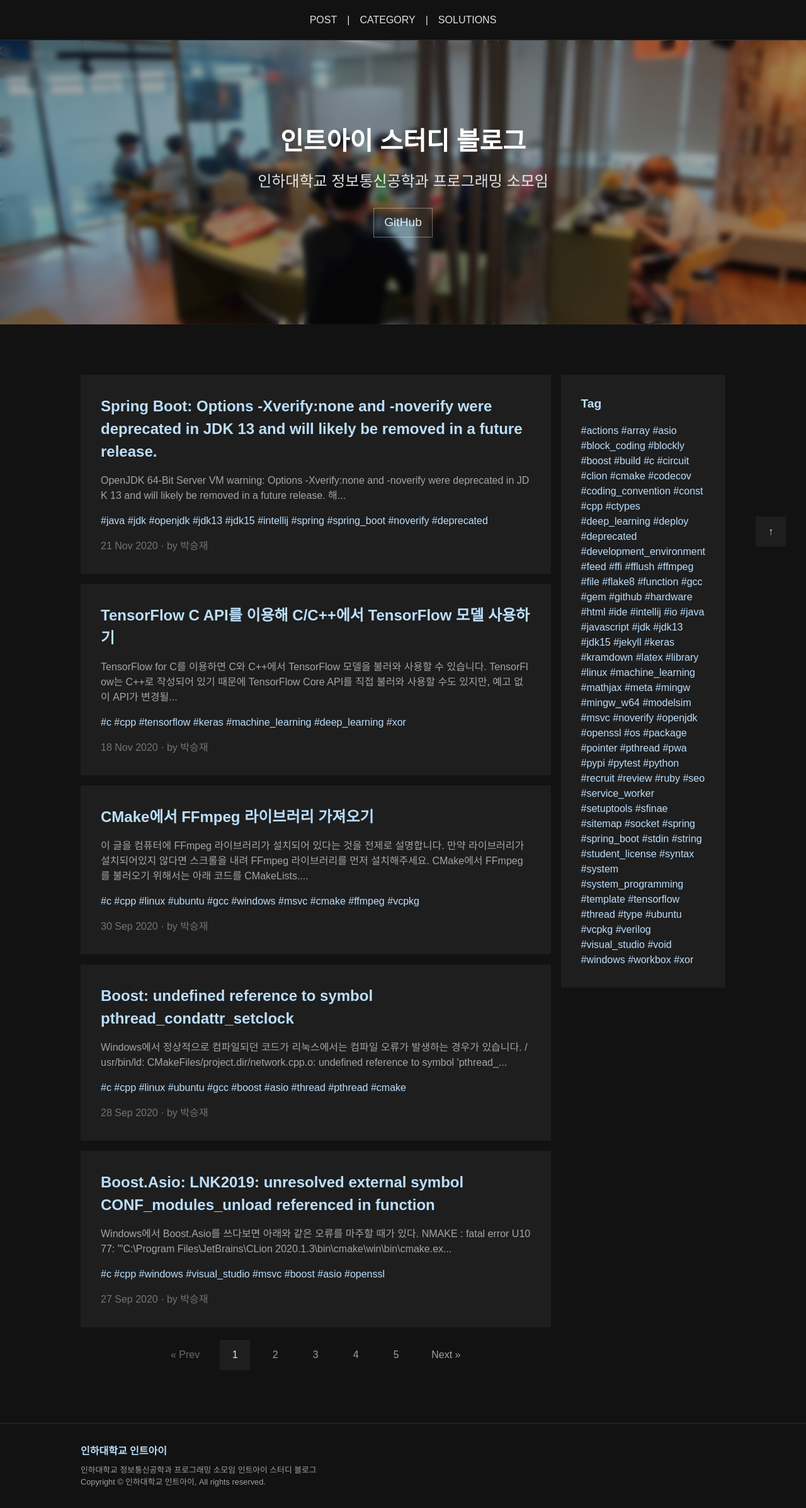
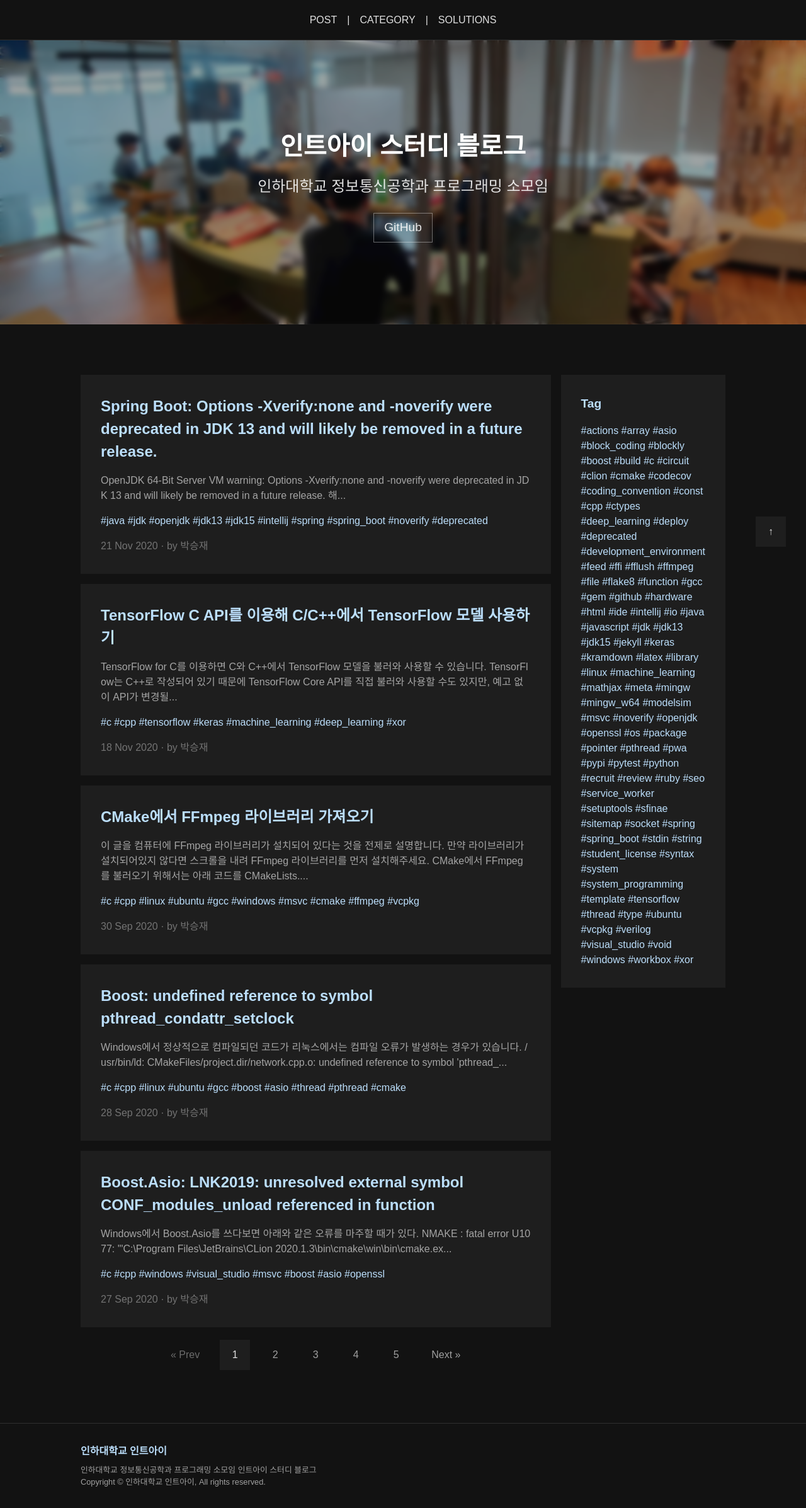
Before and after one commit to int-i/int-i.github.io, a Jekyll site: the page built from index.html, in a window 1280 px wide. Shown: the whole page at 63% size. Built offline with Jekyll 4.4.1, drawn with Linux system fonts in a browser that asks for light colours; some web fonts are replaced; the list of posts is cut into pages by our own code.

Commit message:
Fix hero padding

```diff
--- a/_sass/components/hero.scss
+++ b/_sass/components/hero.scss
@@ -3,6 +3,7 @@
   height: 50vh;
   background: center/cover no-repeat url('/assets/posts/2020-01-27-welcome/inti_hackathon.jpg') ;
   border-bottom: 1px rgba($on-surface-color, 0.12) solid;
+  text-align: center;
 }
 
 .hero__scrim {
@@ -15,6 +16,7 @@
   bottom: -1px;
   left: 0;
   right: 0;
+  padding: 2rem;
   background-color: rgba($surface-color, 0.38);
   backdrop-filter: blur(5px);
 }
@@ -36,7 +38,7 @@
 }
 
 .hero__button {
-  margin: 1rem 0;
+  margin: 1rem 0 0;
   padding: 0.5rem 1rem;
   color: rgba($on-surface-color, 0.87);
   font-size: 1.2rem;
```
